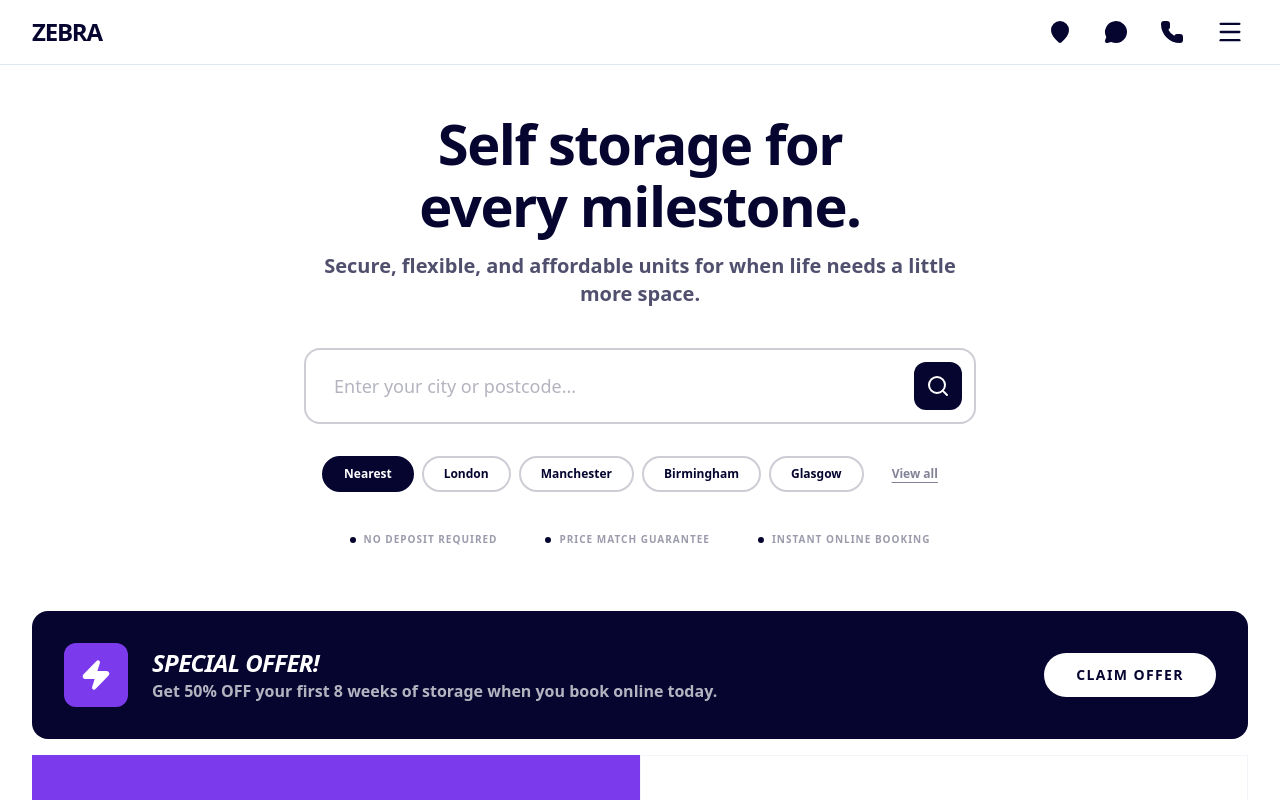
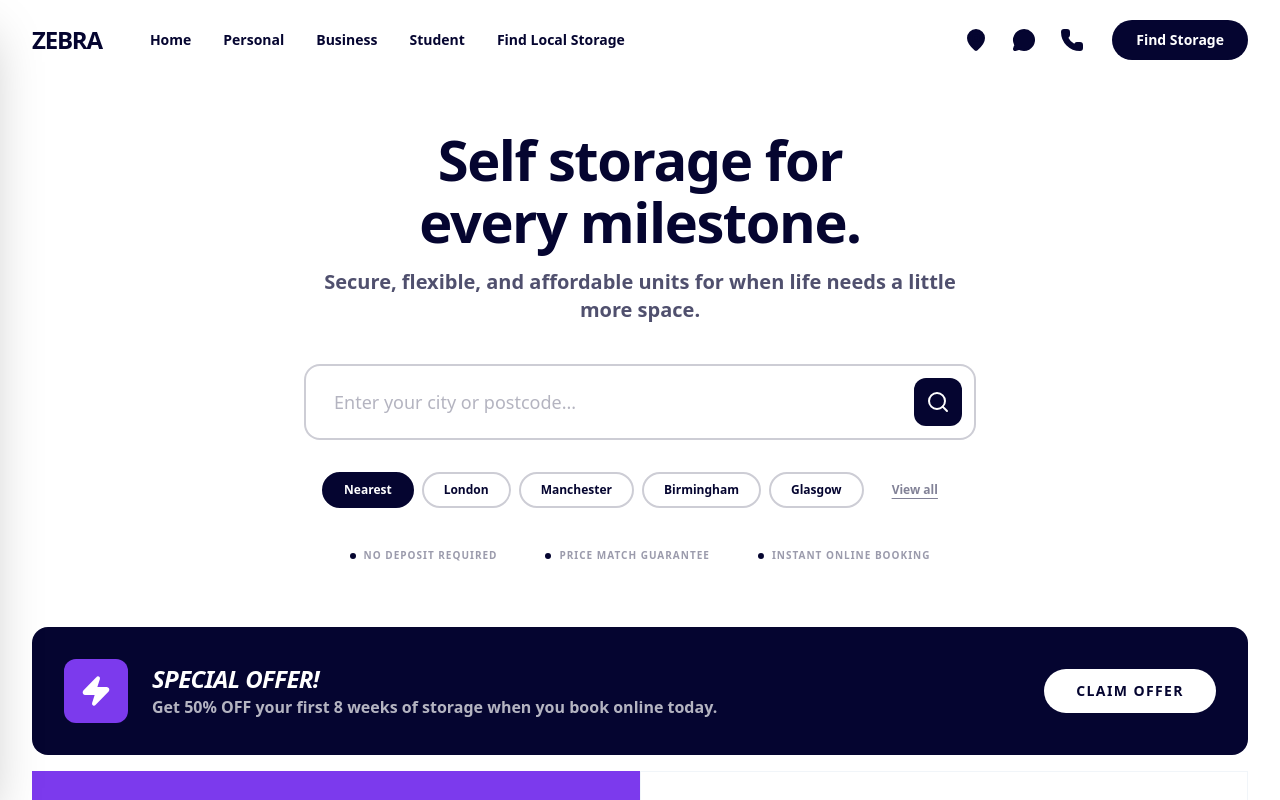
Before and after one commit to always49dev/zebra-self-storage-web, a Next.js app: page / in a window 1280 px wide. Shown: the top 800 px of the page. Built offline with nearby package versions, Linux system fonts and the light colour scheme.

Commit message:
navbar fix

```diff
--- /dev/null
+++ b/app/(global)/_components/MobileMenu.tsx
@@ -0,0 +1,90 @@
+"use client";
+
+import Link from "next/link";
+import { X, MapPin, MessageCircle, Phone, ChevronRight } from "lucide-react";
+import { useEffect } from "react";
+
+interface MobileMenuProps {
+    isOpen: boolean;
+    onClose: () => void;
+    navLinks: Array<{ name: string; href: string }>;
+}
+
+export default function MobileMenu({ isOpen, onClose, navLinks }: MobileMenuProps) {
+    // Prevent body scroll when menu is open
+    useEffect(() => {
+        if (isOpen) {
+            document.body.style.overflow = "hidden";
+        } else {
+            document.body.style.overflow = "unset";
+        }
+        return () => {
+            document.body.style.overflow = "unset";
+        };
+    }, [isOpen]);
+
+    return (
+        <>
+            {/* Backdrop */}
+            <div
+                className={`fixed inset-0 bg-primary/20 backdrop-blur-sm z-50 transition-opacity duration-300 ${isOpen ? "opacity-100" : "opacity-0 pointer-events-none"}`}
+                onClick={onClose}
+            />
+
+            {/* Side Menu */}
+            <aside
+                className={`fixed top-0 left-0 bottom-0 w-4/5 max-w-sm bg-white z-[60] shadow-2xl transition-transform duration-300 ease-out flex flex-col ${isOpen ? "translate-x-0" : "-translate-x-full"}`}
+            >
+                <div className="p-6 flex items-center justify-between border-b border-slate-100">
+                    <span className="text-2xl font-black text-primary tracking-tighter">ZEBRA</span>
+                    <button
+                        onClick={onClose}
+                        className="p-2 -mr-2 text-primary hover:text-secondary transition-colors"
+                        aria-label="Close menu"
+                    >
+                        <X className="w-6 h-6" />
+                    </button>
+                </div>
+
+                <div className="flex-1 overflow-y-auto py-8">
+                    <nav className="px-6 space-y-2">
+                        {navLinks.map((link) => (
+                            <Link
+                                key={link.name}
+                                href={link.href}
+                                onClick={onClose}
+                                className="flex items-center justify-between group py-4 border-b border-slate-50 last:border-0"
+                            >
+                                <span className="text-lg font-bold text-primary group-hover:text-secondary transition-colors">
+                                    {link.name}
+                                </span>
+                                <ChevronRight className="w-5 h-5 text-slate-300 group-hover:text-secondary transition-colors" />
+                            </Link>
+                        ))}
+                    </nav>
+
+                    <div className="mt-12 px-6 grid grid-cols-3 gap-4">
+                        <button className="flex flex-col items-center justify-center p-4 rounded-2xl bg-slate-50 hover:bg-slate-100 transition-colors text-primary group">
+                            <MapPin className="w-6 h-6 mb-2 group-hover:text-secondary transition-colors" />
+                            <span className="text-xs font-bold uppercase tracking-widest">Find</span>
+                        </button>
+                        <button className="flex flex-col items-center justify-center p-4 rounded-2xl bg-slate-50 hover:bg-slate-100 transition-colors text-primary group">
+                            <MessageCircle className="w-6 h-6 mb-2 group-hover:text-secondary transition-colors" />
+                            <span className="text-xs font-bold uppercase tracking-widest">Chat</span>
+                        </button>
+                        <button className="flex flex-col items-center justify-center p-4 rounded-2xl bg-slate-50 hover:bg-slate-100 transition-colors text-primary group">
+                            <Phone className="w-6 h-6 mb-2 group-hover:text-secondary transition-colors" />
+                            <span className="text-xs font-bold uppercase tracking-widest">Call</span>
+                        </button>
+                    </div>
+                </div>
+
+                <div className="p-6 border-t border-slate-100">
+                    <button className="btn-navy w-full py-4 text-lg">
+                        Get a Quote
+                    </button>
+                </div>
+            </aside>
+        </>
+    );
+}
--- a/app/(global)/_components/Navbar.tsx
+++ b/app/(global)/_components/Navbar.tsx
@@ -1,33 +1,89 @@
 "use client";
 
 import Link from "next/link";
-import { MapPin, MessageCircle, Phone, Menu } from "lucide-react";
+import { MapPin, MessageCircle, Phone, Menu, X } from "lucide-react";
+import { useState, useEffect } from "react";
+import MobileMenu from "./MobileMenu";
 
 export default function Navbar() {
+    const [isScrolled, setIsScrolled] = useState(false);
+    const [isMenuOpen, setIsMenuOpen] = useState(false);
+
+    useEffect(() => {
+        const handleScroll = () => {
+            setIsScrolled(window.scrollY > 10);
+        };
+        window.addEventListener("scroll", handleScroll);
+        return () => window.removeEventListener("scroll", handleScroll);
+    }, []);
+
+    const navLinks = [
+        { name: "Home", href: "/" },
+        { name: "Personal", href: "#personal" },
+        { name: "Business", href: "#business" },
+        { name: "Student", href: "#student" },
+        { name: "Find Local Storage", href: "#find" },
+    ];
+
     return (
-        <nav className="bg-white border-b border-slate-200 sticky top-0 z-50">
-            <div className="max-w-7xl mx-auto px-4 sm:px-6 lg:px-8 h-16 flex items-center justify-between">
+        <>
+            <nav className={`bg-white sticky top-0 z-40 transition-all duration-200 ${isScrolled ? "border-b border-slate-200 shadow-sm" : "border-b border-transparent"}`}>
+                <div className="max-w-7xl mx-auto px-4 sm:px-6 lg:px-8 h-20 flex items-center justify-between">
+                    <div className="flex items-center space-x-12">
                         <Link
                             href="/"
                             className="text-2xl font-black text-primary tracking-tighter hover:opacity-80 transition-opacity"
                         >
                             ZEBRA
                         </Link>
-                <div className="flex items-center space-x-6 text-primary">
+
+                        {/* Desktop Navigation */}
+                        <div className="hidden lg:flex items-center space-x-8">
+                            {navLinks.map((link) => (
+                                <Link
+                                    key={link.name}
+                                    href={link.href}
+                                    className="text-sm font-bold text-primary hover:text-secondary transition-colors"
+                                >
+                                    {link.name}
+                                </Link>
+                            ))}
+                        </div>
+                    </div>
+
+                    <div className="flex items-center space-x-2 sm:space-x-4 lg:space-x-6 text-primary">
+                        <div className="flex items-center space-x-2 sm:space-x-4">
                             <button className="p-1 hover:text-secondary transition-colors cursor-pointer" aria-label="Locations">
-                        <MapPin className="w-6 h-6 fill-current" />
+                                <MapPin className="w-5 h-5 sm:w-6 sm:h-6 fill-current" />
                             </button>
                             <button className="p-1 hover:text-secondary transition-colors cursor-pointer" aria-label="Live Chat">
-                        <MessageCircle className="w-6 h-6 fill-current" />
+                                <MessageCircle className="w-5 h-5 sm:w-6 sm:h-6 fill-current" />
                             </button>
                             <button className="p-1 hover:text-secondary transition-colors cursor-pointer" aria-label="Call Us">
-                        <Phone className="w-6 h-6 fill-current" />
+                                <Phone className="w-5 h-5 sm:w-6 sm:h-6 fill-current" />
                             </button>
-                    <button className="p-1 hover:text-secondary transition-colors cursor-pointer" aria-label="Menu">
+                        </div>
+
+                        <button
+                            className="p-1 lg:hidden hover:text-secondary transition-colors cursor-pointer"
+                            aria-label="Menu"
+                            onClick={() => setIsMenuOpen(true)}
+                        >
                             <Menu className="w-7 h-7" />
+                        </button>
+
+                        <button className="hidden lg:flex btn-navy px-6 py-2.5 text-sm">
+                            Find Storage
                         </button>
                     </div>
                 </div>
             </nav>
+
+            <MobileMenu
+                isOpen={isMenuOpen}
+                onClose={() => setIsMenuOpen(false)}
+                navLinks={navLinks}
+            />
+        </>
     );
 }
```
Lines whose indentation alone changed are shown as unchanged.
